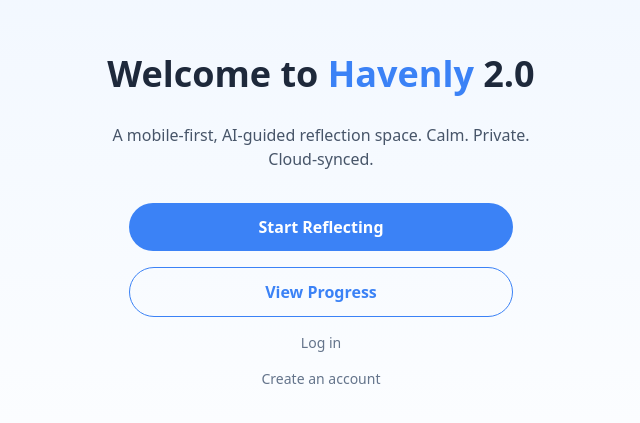
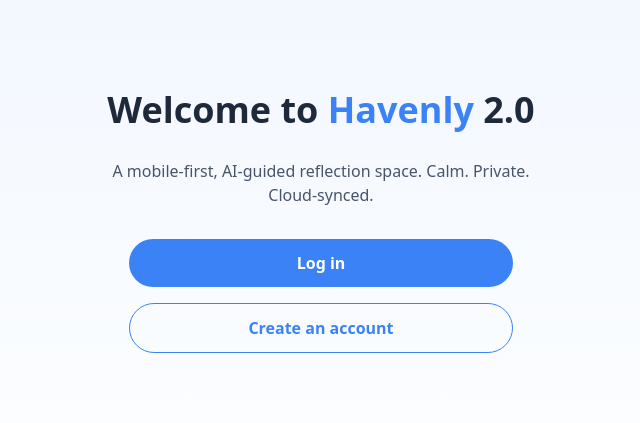
Before and after one commit to Khrboshi/Havenly-2.0, a Next.js app: page / in a window 1280 px wide. Shown: the part 181-604 px from the top of the page, without its empty margins (319-959 px from the left). Built offline with nearby package versions, Linux system fonts and the light colour scheme; no server answers.

Commit message:
Update page.jsx

```diff
--- a/app/page.jsx
+++ b/app/page.jsx
@@ -1,8 +1,20 @@
 "use client";
 
+import { useEffect, useState } from "react";
 import Link from "next/link";
+import { supabase } from "../lib/supabase";
 
-export default function Home() {
+export default function HomePage() {
+  const [user, setUser] = useState(null);
+
+  useEffect(() => {
+    async function load() {
+      const { data } = await supabase.auth.getUser();
+      setUser(data.user || null);
+    }
+    load();
+  }, []);
+
   return (
     <main className="min-h-screen flex flex-col items-center justify-center px-6 py-10 text-center bg-gradient-to-b from-blue-50 to-white">
 
@@ -16,20 +28,26 @@ export default function Home() {
       </p>
 
       <div className="flex flex-col gap-4 w-full max-w-sm">
-        <Link href="/reflect" className="btn-primary">
-          Start Reflecting
-        </Link>
-        <Link href="/progress" className="btn-secondary">
-          View Progress
-        </Link>
-        <Link href="/auth/login" className="text-slate-500 text-sm hover:text-primary">
-          Log in
-        </Link>
-        <Link href="/auth/signup" className="text-slate-500 text-sm hover:text-primary">
-          Create an account
-        </Link>
+
+        {/* Logged-in user */}
+        {user && (
+          <Link href="/dashboard" className="btn-primary">
+            Go to Dashboard
+          </Link>
+        )}
+
+        {/* Logged-out user */}
+        {!user && (
+          <>
+            <Link href="/auth/login" className="btn-primary">
+              Log in
+            </Link>
+            <Link href="/auth/signup" className="btn-secondary">
+              Create an account
+            </Link>
+          </>
+        )}
       </div>
-
     </main>
   );
 }
```
